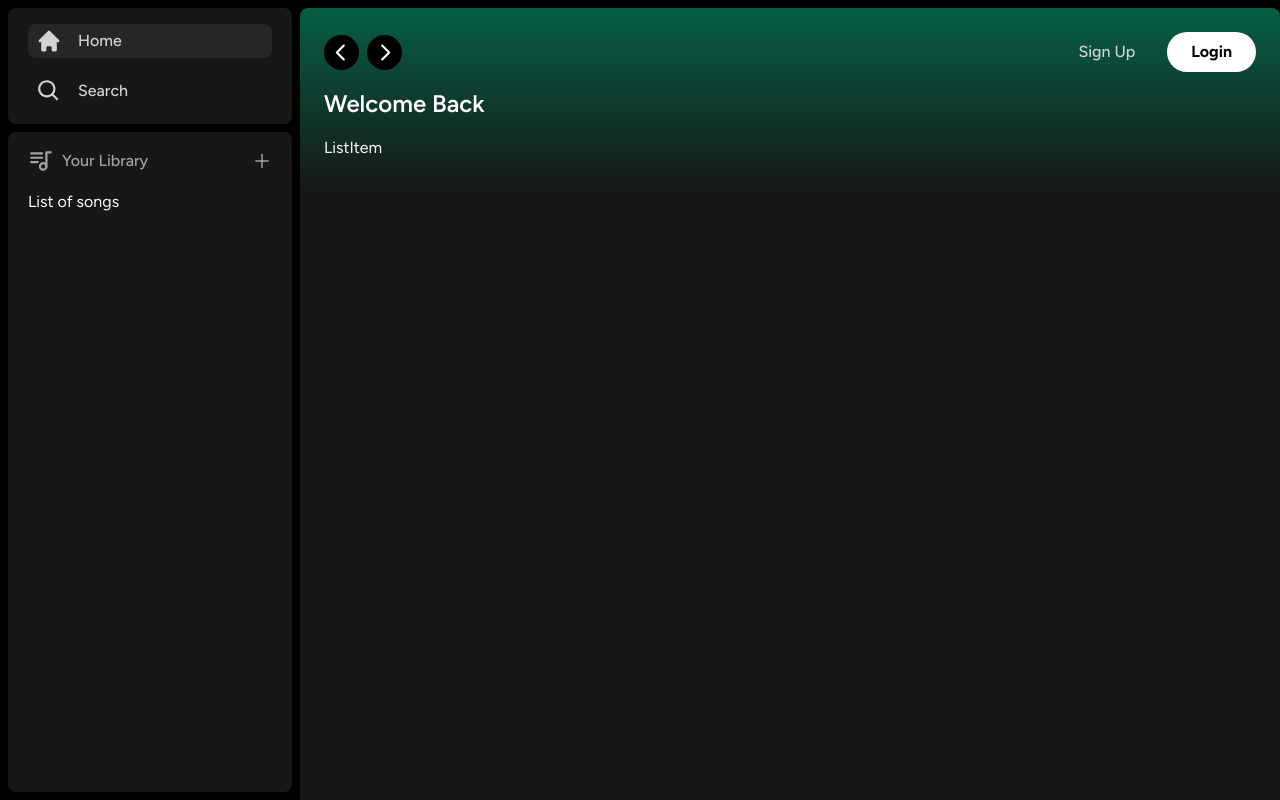
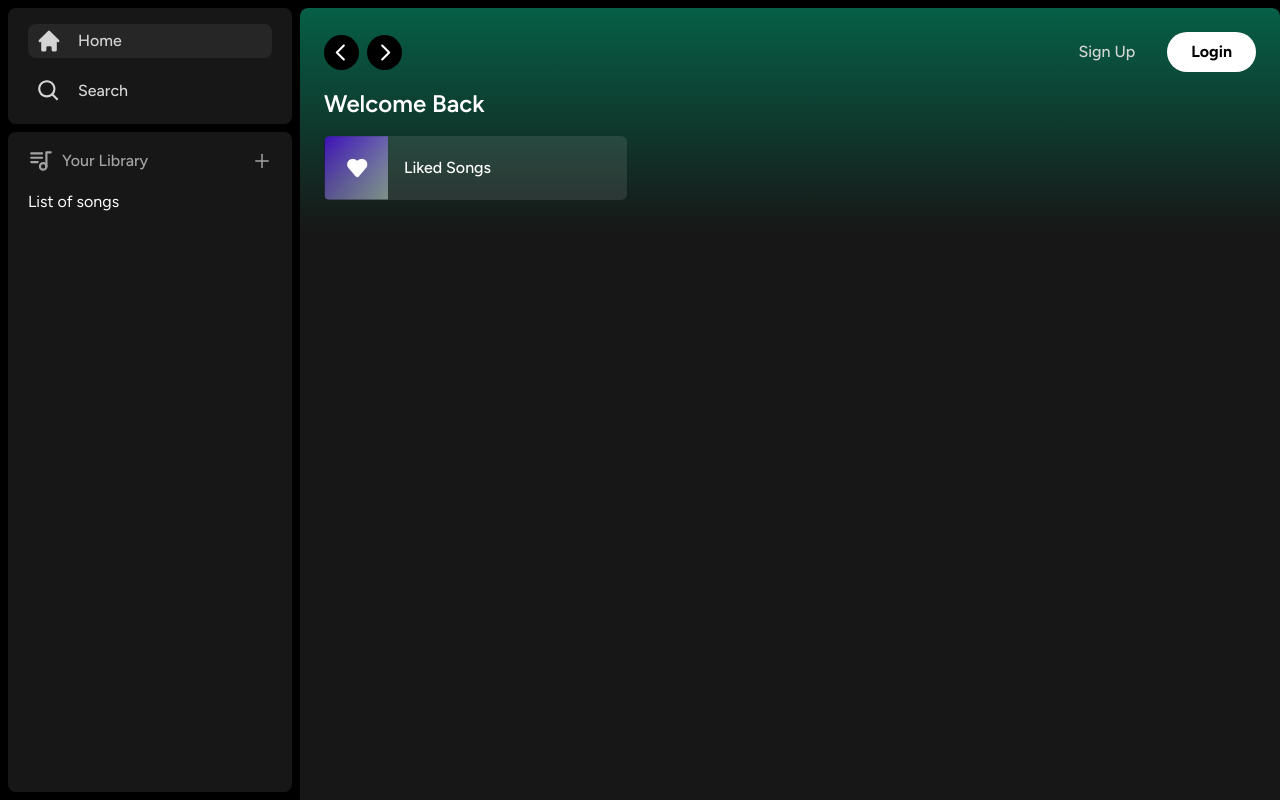
Before and after one commit to bimashazaman/Music-Vibes, a Next.js app: page / in a window 1280 px wide. Built offline with nearby package versions, Linux system fonts and the light colour scheme.

Commit message:
Layouting

```diff
--- a/app/(site)/page.tsx
+++ b/app/(site)/page.tsx
@@ -27,7 +27,11 @@ export default function Home() {
               gap-3
               mt-4'
           >
-            <ListItem />
+            <ListItem
+              image='/images/love.png'
+              name='Liked Songs'
+              href='liked'
+            />
           </div>
         </div>
       </Header>
--- a/components/Container/ListItem/ListItem.tsx
+++ b/components/Container/ListItem/ListItem.tsx
@@ -1,5 +1,73 @@
-const ListItem = () => {
-  return <div>ListItem</div>
+'use client'
+
+import Image from 'next/image'
+import { useRouter } from 'next/navigation'
+import { FaPlay } from 'react-icons/fa'
+
+interface ListItemProps {
+  image: string
+  name: string
+  href: string
+  className?: string
+}
+
+const ListItem = ({ image, name, href, className }: ListItemProps) => {
+  const router = useRouter()
+
+  const onClick = () => {
+    //add authentification before redirect
+    router.push(href)
+  }
+
+  return (
+    <button
+      onClick={onClick}
+      className='
+        relative
+        flex
+        group
+        items-center
+        rounded-md
+        gap-x-4
+        overflow-hidden
+        bg-neutral-100/10
+        hover:bg-neutral-100/20
+        transition
+        pr-4
+        '
+    >
+      <div
+        className='
+        relative
+        min-w-[64px]
+        min-h-[64px]
+          '
+      >
+        <Image
+          src={image}
+          className='
+        object-cover
+        '
+          fill
+          alt='image'
+        />
+      </div>
+      <div className=' font-medium truncate py-5'>{name}</div>
+      <div
+        className='absolute transition opacity-0 rounded-full flex items-center justify-center
+            bg-green-500
+            p-4 drop-shadow-md right-5
+            group-hover:opacity-100
+            hover:scale-110'
+      >
+        <FaPlay
+          className='
+            text-black
+            '
+        />
+      </div>
+    </button>
+  )
 }
 
 export default ListItem
```
Also changed, not shown: public/images/love.png (added).
